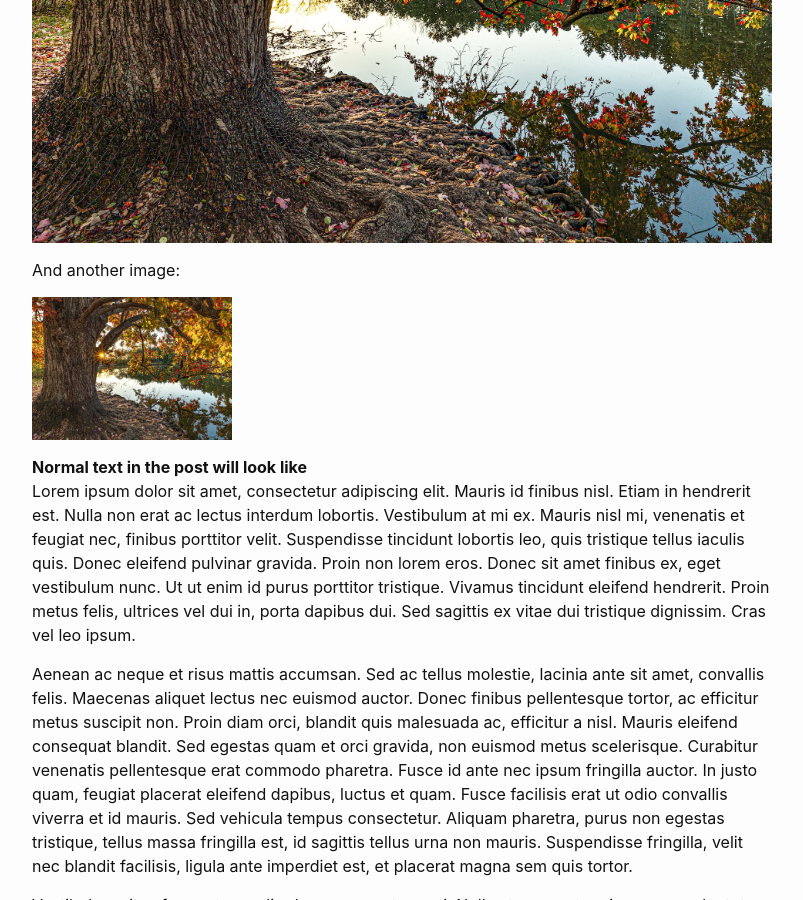
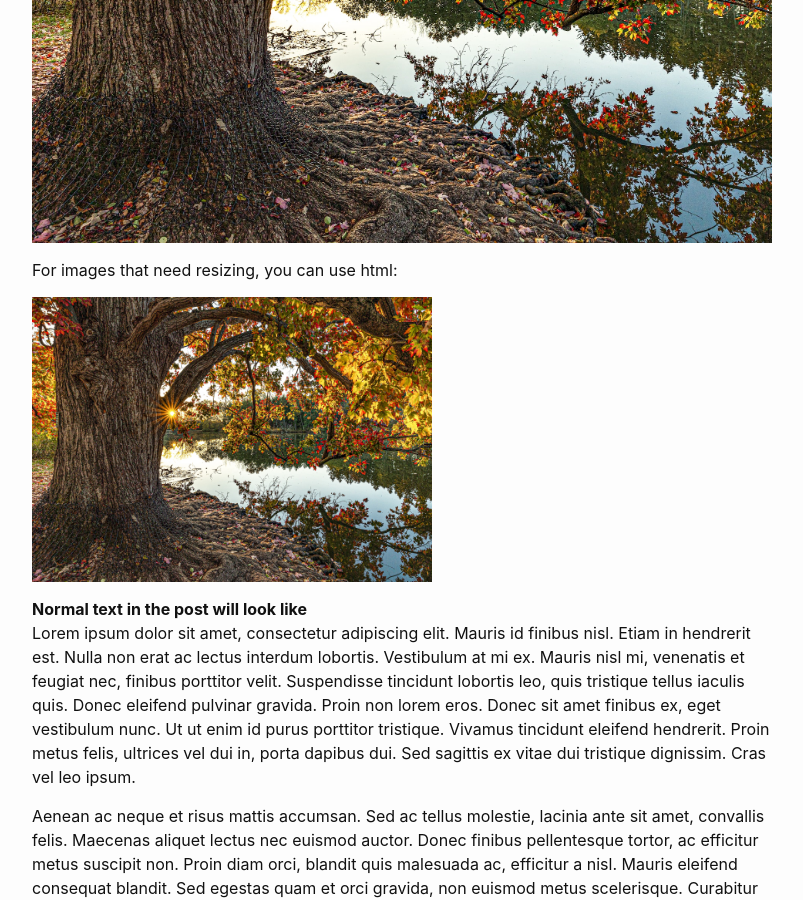
Before and after one commit to runstats21/stat-386-projects, a Jekyll site: the page built from _posts/2022-08-10-welcome-to-jekyll.markdown, in a window 1280 px wide and 900 px high, scrolled down 1836 px. Shown: the whole window, without its empty margins (238-1041 px from the left). Built offline with Jekyll 4.4.1, drawn with Linux system fonts in a browser that asks for light colours.

Commit message:
Update 2022-08-10-welcome-to-jekyll.markdown

```diff
--- a/_posts/2022-08-10-welcome-to-jekyll.markdown
+++ b/_posts/2022-08-10-welcome-to-jekyll.markdown
@@ -54,9 +54,9 @@ For more information about writing markdown you can checkout the following markd
 ![Test Image](/assets/images/image5.jpg)
 
 
-And another image:
+For images that need resizing, you can use html:
 
-<img src="/assets/images/image5.jpg" alt="drawing" style="width:200px;"/>
+<img src="/assets/images/image5.jpg" alt="" style="width:400px;"/>
 
 **Normal text in the post will look like**<br>
 Lorem ipsum dolor sit amet, consectetur adipiscing elit. Mauris id finibus nisl. Etiam in hendrerit est. Nulla non erat ac lectus interdum lobortis. Vestibulum at mi ex. Mauris nisl mi, venenatis et feugiat nec, finibus porttitor velit. Suspendisse tincidunt lobortis leo, quis tristique tellus iaculis quis. Donec eleifend pulvinar gravida. Proin non lorem eros. Donec sit amet finibus ex, eget vestibulum nunc. Ut ut enim id purus porttitor tristique. Vivamus tincidunt eleifend hendrerit. Proin metus felis, ultrices vel dui in, porta dapibus dui. Sed sagittis ex vitae dui tristique dignissim. Cras vel leo ipsum.
```
